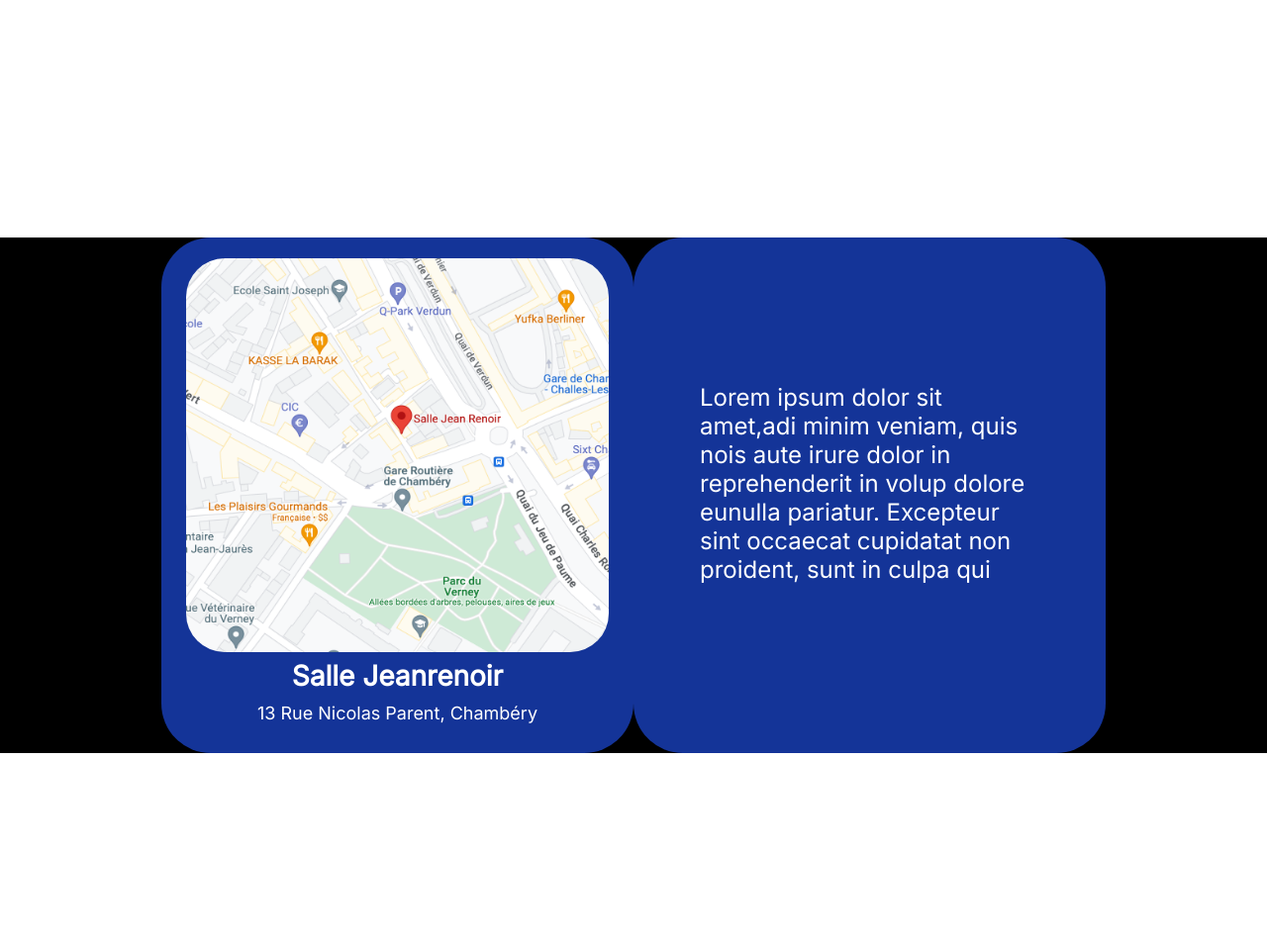
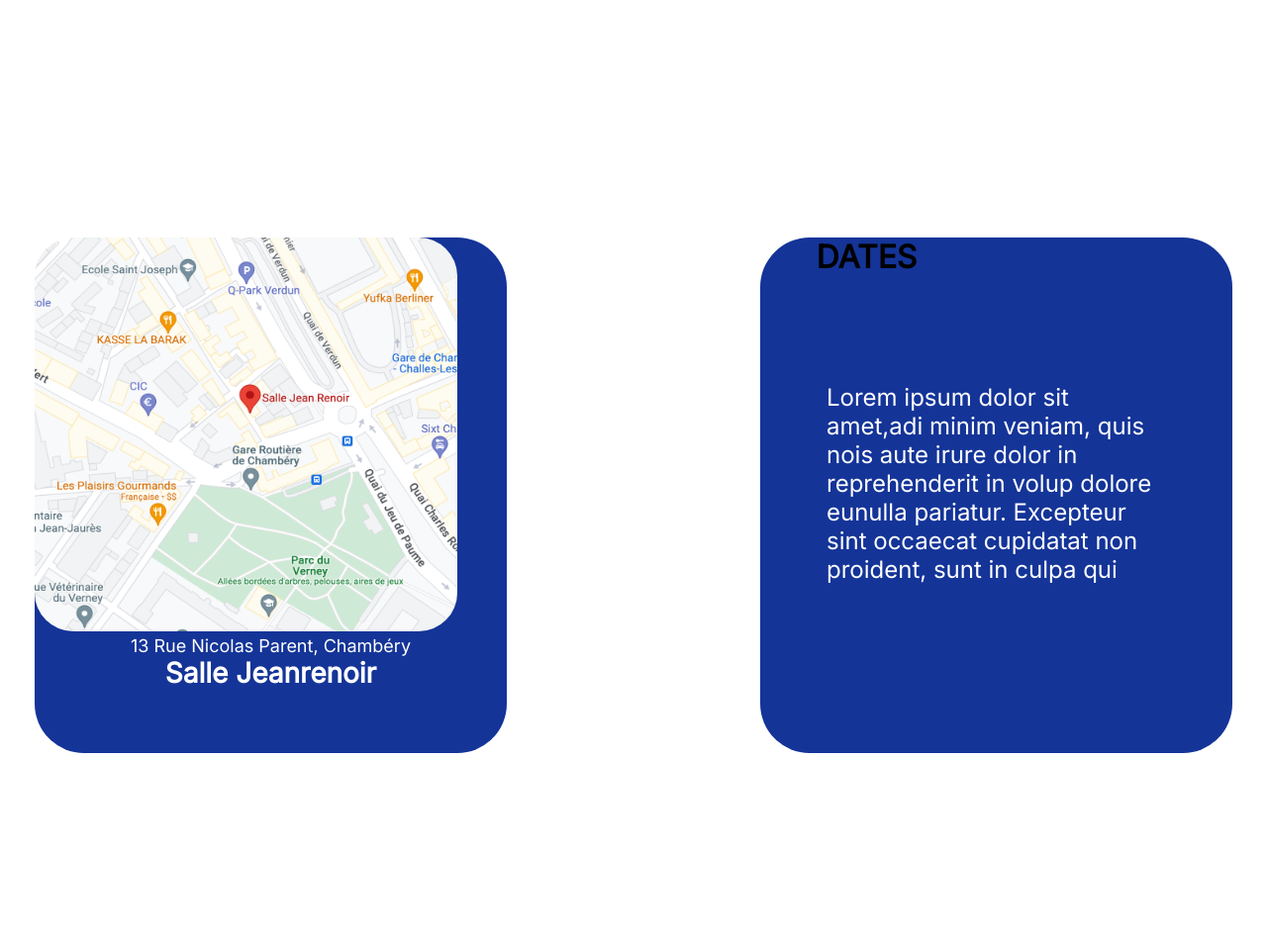
Before and after one commit to Rajkasphone/SAE303, a PHP site: page /Test.html in a window 1280 px wide. Shown: the part 2760-3720 px from the top of the page at 99% size. Run offline with PHP 8.4, Linux system fonts and the light colour scheme; some web fonts are replaced.

Commit message:
debut taff

```diff
--- a/Test.html
+++ b/Test.html
@@ -74,21 +74,23 @@
 
 <div class="lieudate">
 
-    <div class="custom-container">
-        <div class="blue-background"></div>
-        <img class="custom-image" src="image/lieu.png" alt="Image lieu">
-        <div class="custom-address">13 Rue Nicolas Parent, Chambéry</div>
-        <div class="custom-venue">Salle Jeanrenoir</div>
+    <div class="lieu">
+        <div class="blue-background">
+            <img class="image-lieu" src="image/lieu.png" alt="Image lieu">
+            <div class="address">13 Rue Nicolas Parent, Chambéry</div>
+            <div class="venue">Salle Jeanrenoir</div>
+        </div>
+
     </div>
 
-    <div class="container2">
-        <div class="blue-background2"></div>
-        <div class="content2">
-        <span>Lorem ipsum dolor sit amet,adi minim veniam, quis nois aute irure dolor in reprehenderit in volup dolore eunulla pariatur. Excepteur sint occaecat cupidatat non proident, sunt in culpa qui </span>
+    <div class="date">
+        <div class="blue-background2">
+            <div class="content2">
+            <span>Lorem ipsum dolor sit amet,adi minim veniam, quis nois aute irure dolor in reprehenderit in volup dolore eunulla pariatur. Excepteur sint occaecat cupidatat non proident, sunt in culpa qui </span>
+            </div>
+            <div class="date-titre"> DATES</div>
         </div>
-        <div class="date-section2">
-            DATES
-        </div>
+
     </div>
 
 
--- a/styles.css
+++ b/styles.css
@@ -251,17 +251,17 @@ h1 {
 .lieudate{
     display: flex;
     justify-content:center;
-    background-color:#000000;
-
+    background-color:#ffffff;
 }
 
 
 /*LIEU*/
 
-.custom-container {
+.lieu {
     width: 477px;
     height: 521px;
     position: relative;
+    margin-right: 20%;
 }
 
 .blue-background {
@@ -269,25 +269,24 @@ h1 {
     height: 521px;
     left: 0px;
     top: 0px;
-    position: absolute;
     background: #143498;
     border-radius: 50px;
+    justify-content: center;
 }
 
-.custom-image {
+.image-lieu {
     width: 427px;
     height: 398px;
     left: 25px;
     top: 21px;
-    position: absolute;
     border-radius: 39px;
 }
 
-.custom-address {
+.address {
     width: 477px;
     left: 0px;
     top: 470px;
-    position: absolute;
+
     text-align: center;
     color: white;
     font-size: 18px;
@@ -296,12 +295,12 @@ h1 {
     word-wrap: break-word;
 }
 
-.custom-venue {
+.venue {
     width: 477px;
     height: 41px;
     left: 0px;
     top: 426px;
-    position: absolute;
+
     text-align: center;
     color: white;
     font-size: 28px;
@@ -314,7 +313,7 @@ h1 {
 
   /*DATE*/
 
-.container2 {
+.date {
     width: 477px;
     height: 521px;
     position: relative;
@@ -346,7 +345,7 @@ h1 {
     word-wrap: break-word;
   }
 
-  .date-section2 {
+  .date-titre {
     width: 215px;
     height: 54px;
     text-align: center;
```
